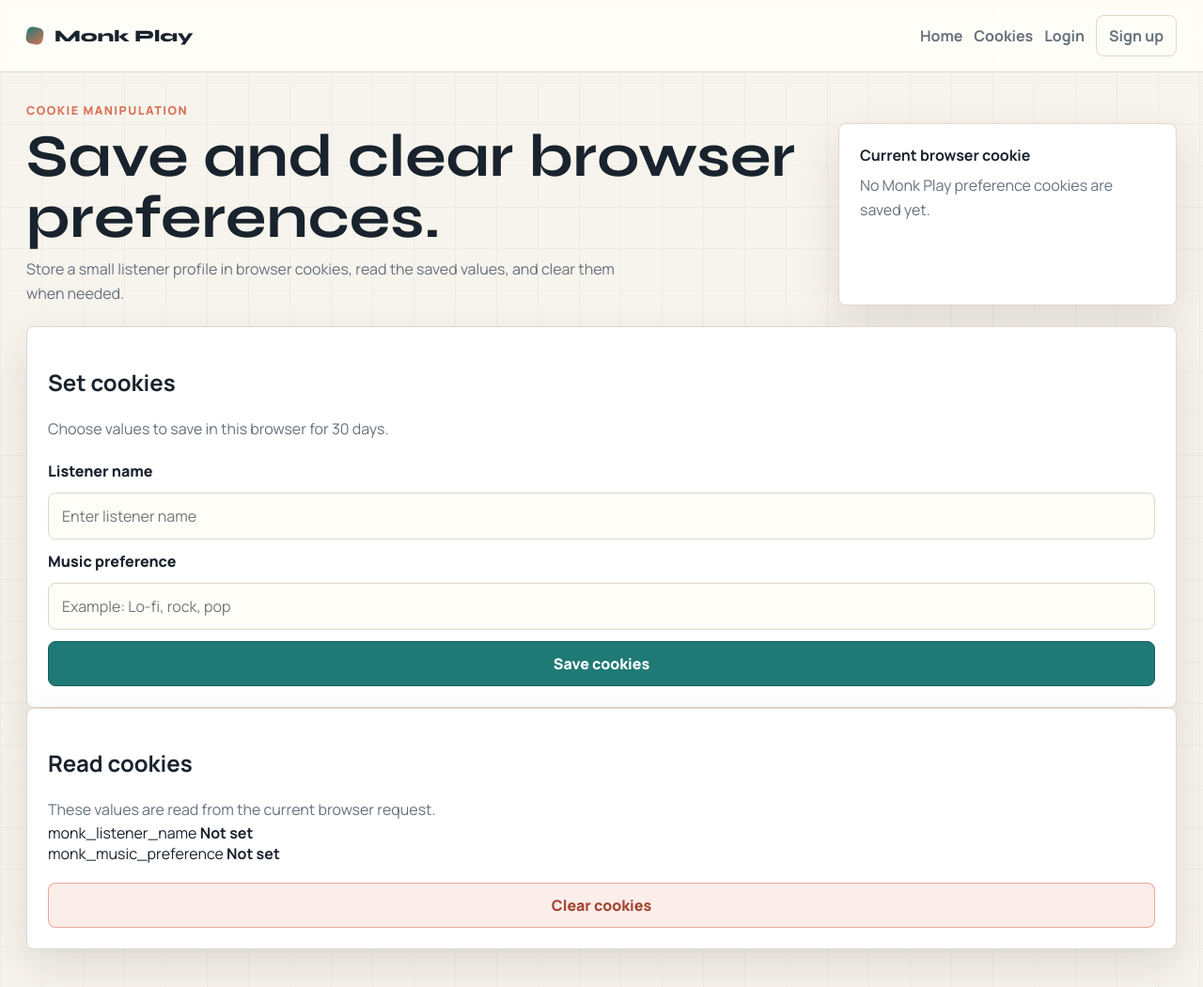
After one commit to karansunar07/Monk-Play, a Flask app: page /cookies in a window 1280 px wide. The commit adds this page. Shown: the whole page at 94% size. Run offline with Flask 3, Linux system fonts and the light colour scheme.

Commit message:
Add cookie tools and saved track backend

```diff
--- a/app.py
+++ b/app.py
@@ -25,6 +25,7 @@ app.config["SECRET_KEY"] = config.SECRET_KEY
 SPOTIFY_SCOPES = "playlist-read-private playlist-read-collaborative user-read-private"
 APP_LOGS = deque(maxlen=120)
 ALLOWED_MUSIC_EXTENSIONS = {"mp3", "wav", "ogg", "m4a", "flac", "aac"}
+COOKIE_MAX_AGE = 60 * 60 * 24 * 30
 
 
 @app.context_processor
@@ -127,6 +128,41 @@ def get_imported_playlists(user_id):
     cursor.close()
     conn.close()
     return playlists
+
+
+def get_saved_tracks(user_id):
+    if not user_id:
+        return []
+
+    conn = get_connection()
+    if conn is None:
+        return []
+
+    cursor = conn.cursor()
+    cursor.execute(
+        """
+        SELECT
+            imported_playlist_tracks.track_name,
+            imported_playlist_tracks.artist_names,
+            imported_playlist_tracks.album_name,
+            imported_playlist_tracks.spotify_url,
+            imported_playlist_tracks.local_file_url,
+            imported_playlist_tracks.source_type,
+            imported_playlist_tracks.duration_ms,
+            imported_playlists.name AS playlist_name
+        FROM imported_playlist_tracks
+        JOIN imported_playlists
+            ON imported_playlists.id = imported_playlist_tracks.imported_playlist_id
+        WHERE imported_playlists.user_id = %s
+        ORDER BY imported_playlist_tracks.id DESC
+        LIMIT 12
+        """,
+        (user_id,),
+    )
+    tracks = cursor.fetchall()
+    cursor.close()
+    conn.close()
+    return tracks
 
 
 def is_admin_user():
@@ -558,10 +594,14 @@ def save_imported_playlist(user_id, playlist_data, tracks):
 @app.route("/")
 def home():
     imported_playlists = get_imported_playlists(session.get("user_id"))
+    saved_tracks = get_saved_tracks(session.get("user_id"))
+    first_playable_track = next((track for track in saved_tracks if track.get("local_file_url")), None)
     return render_template(
         "home.html",
         user_name=session.get("user_name"),
         imported_playlists=imported_playlists,
+        saved_tracks=saved_tracks,
+        first_playable_track=first_playable_track,
     )
 
 
@@ -579,6 +619,52 @@ def dashboard():
         dashboard_data=dashboard_data,
         admin_users=get_admin_users() if is_admin_user() else [],
         app_logs=list(APP_LOGS) if is_admin_user() else [],
+    )
+
+
+@app.route("/cookies", methods=["GET", "POST"])
+def cookie_tools():
+    if request.method == "POST":
+        action = request.form.get("action", "save")
+        response = redirect(url_for("cookie_tools"))
+
+        if action == "clear":
+            response.delete_cookie("monk_listener_name")
+            response.delete_cookie("monk_music_preference")
+            flash("Saved cookies cleared from this browser.", "success")
+            return response
+
+        listener_name = request.form.get("listener_name", "").strip()
+        music_preference = request.form.get("music_preference", "").strip()
+
+        if not listener_name or not music_preference:
+            flash("Listener name and music preference are required.", "danger")
+            return redirect(url_for("cookie_tools"))
+        if len(listener_name) > 80 or len(music_preference) > 80:
+            flash("Cookie values must be less than 80 characters.", "danger")
+            return redirect(url_for("cookie_tools"))
+
+        response.set_cookie(
+            "monk_listener_name",
+            listener_name,
+            max_age=COOKIE_MAX_AGE,
+            httponly=True,
+            samesite="Lax",
+        )
+        response.set_cookie(
+            "monk_music_preference",
+            music_preference,
+            max_age=COOKIE_MAX_AGE,
+            httponly=True,
+            samesite="Lax",
+        )
+        flash("Cookie values saved in this browser.", "success")
+        return response
+
+    return render_template(
+        "cookies.html",
+        listener_name=request.cookies.get("monk_listener_name", ""),
+        music_preference=request.cookies.get("monk_music_preference", ""),
     )
 
 
--- a/app/templates/base.html
+++ b/app/templates/base.html
@@ -18,6 +18,7 @@
 
         <nav class="topnav">
             <a href="{{ url_for('home') }}">Home</a>
+            <a href="{{ url_for('cookie_tools') }}">Cookies</a>
             {% if session.get("user_id") %}
             <a href="{{ url_for('dashboard') }}">Dashboard</a>
             <span class="nav-user">Hi, {{ session.get("user_name") }}</span>
--- /dev/null
+++ b/app/templates/cookies.html
@@ -0,0 +1,70 @@
+{% extends "base.html" %}
+
+{% block title %}Cookie Tools | Monk Play{% endblock %}
+
+{% block content %}
+<main class="dashboard-layout">
+    <section class="dashboard-hero">
+        <div>
+            <p class="eyebrow">Cookie manipulation</p>
+            <h1>Save and clear browser preferences.</h1>
+            <p class="lead">
+                Store a small listener profile in browser cookies, read the saved values, and clear them when needed.
+            </p>
+        </div>
+
+        <div class="showcase-panel">
+            <strong>Current browser cookie</strong>
+            <p>
+                {% if listener_name or music_preference %}
+                This browser has saved Monk Play cookie preferences.
+                {% else %}
+                No Monk Play preference cookies are saved yet.
+                {% endif %}
+            </p>
+        </div>
+    </section>
+
+    <section class="cookie-grid">
+        <article class="auth-card">
+            <h2>Set cookies</h2>
+            <p class="lead">Choose values to save in this browser for 30 days.</p>
+
+            <form class="auth-form" method="post">
+                <input type="hidden" name="csrf_token" value="{{ csrf_token() }}">
+                <input type="hidden" name="action" value="save">
+
+                <label for="listener_name">Listener name</label>
+                <input id="listener_name" name="listener_name" type="text" value="{{ listener_name }}" placeholder="Enter listener name" maxlength="80" required>
+
+                <label for="music_preference">Music preference</label>
+                <input id="music_preference" name="music_preference" type="text" value="{{ music_preference }}" placeholder="Example: Lo-fi, rock, pop" maxlength="80" required>
+
+                <button class="primary-btn full-width" type="submit">Save cookies</button>
+            </form>
+        </article>
+
+        <article class="auth-card">
+            <h2>Read cookies</h2>
+            <p class="lead">These values are read from the current browser request.</p>
+
+            <div class="cookie-readout">
+                <div>
+                    <span>monk_listener_name</span>
+                    <strong>{{ listener_name or "Not set" }}</strong>
+                </div>
+                <div>
+                    <span>monk_music_preference</span>
+                    <strong>{{ music_preference or "Not set" }}</strong>
+                </div>
+            </div>
+
+            <form class="auth-form" method="post">
+                <input type="hidden" name="csrf_token" value="{{ csrf_token() }}">
+                <input type="hidden" name="action" value="clear">
+                <button class="danger-btn full-width" type="submit">Clear cookies</button>
+            </form>
+        </article>
+    </section>
+</main>
+{% endblock %}
```
Also changed, not shown: app/__init__.py (+25 -1 lines), app/controllers/authcontroller.py (+49 -1 lines), app/routes/authroutes.py (+6 -1 lines).
